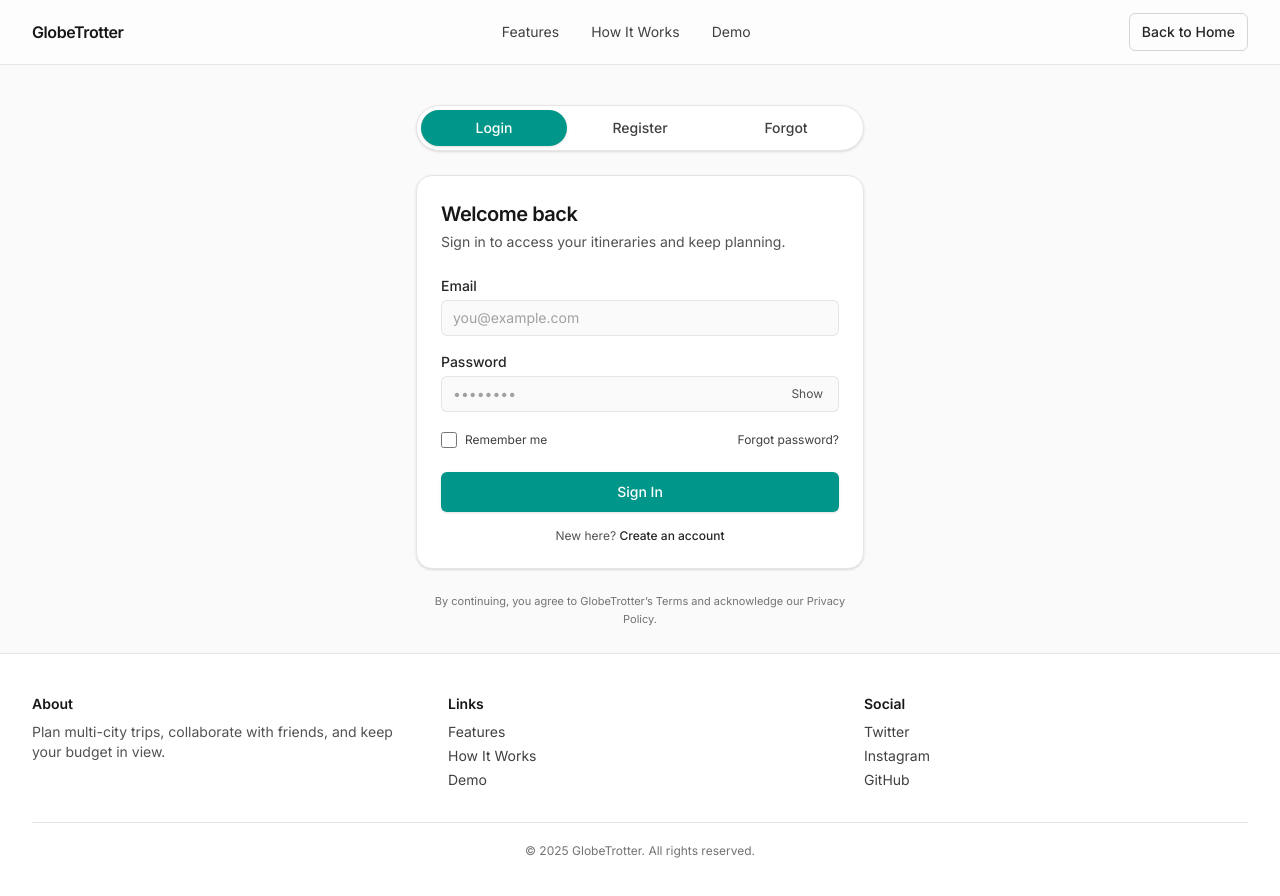
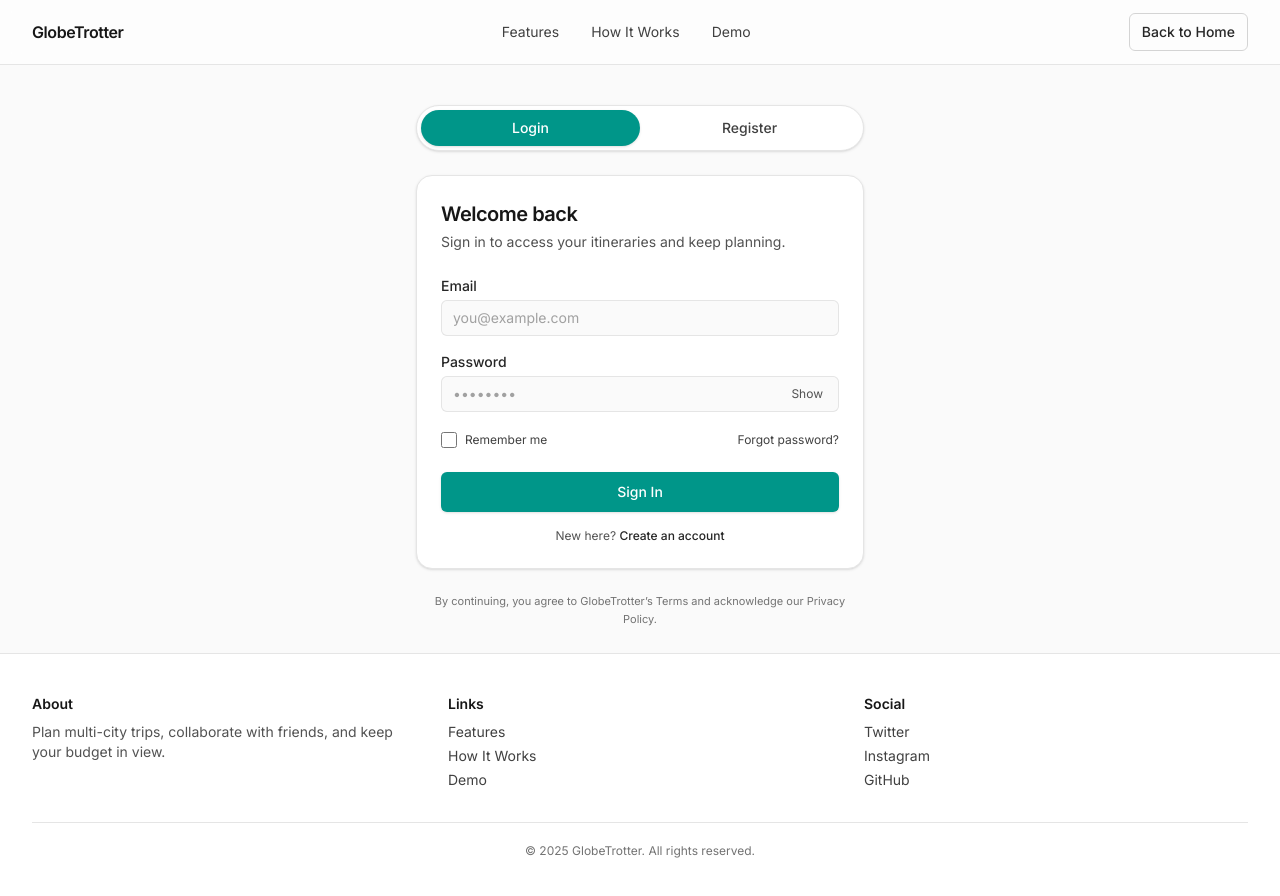
Before and after one commit to outtouniverse/Odoo_Final, a React (Vite) app in the folder frontend/: page /login in a window 1280 px wide. Shown: the top 896 px of the page. Built offline with nearby package versions, Linux system fonts and the light colour scheme.

Commit message:
for showing/hiding password reset inline and adjusted button actions accordingly.

```diff
--- a/frontend/src/pages/Auth.tsx
+++ b/frontend/src/pages/Auth.tsx
@@ -18,13 +18,14 @@ export default function Auth() {
   const [showPassword, setShowPassword] = useState(false)
   const [message, setMessage] = useState<string | null>(null)
   const [error, setError] = useState<string | null>(null)
+  const [showForgotInline, setShowForgotInline] = useState(false)
 
   const router = useRouter()
   const title = useMemo(() => {
-    if (mode === 'login') return 'Welcome back'
+    if (mode === 'login') return showForgotInline ? 'Reset your password' : 'Welcome back'
     if (mode === 'register') return 'Create your account'
     return 'Reset your password'
-  }, [mode])
+  }, [mode, showForgotInline])
 
   function validateEmail(email: string) {
     return /.+@.+\..+/.test(email)
@@ -98,10 +99,10 @@ export default function Auth() {
       <main className="mx-auto max-w-7xl px-4 sm:px-6 lg:px-8">
         <div className="mx-auto mt-10 max-w-md">
           <div className="mb-6 rounded-full border border-neutral-200 bg-white p-1 shadow-sm">
-            <div className="grid grid-cols-3 text-sm font-medium text-neutral-700">
+            <div className="grid grid-cols-2 text-sm font-medium text-neutral-700">
               <button
                 type="button"
-                onClick={() => setMode('login')}
+                onClick={() => { setMode('login'); setShowForgotInline(false); }}
                 className={`rounded-full px-3 py-2 transition ${mode === 'login' ? 'bg-teal-600 text-white shadow-sm' : 'hover:bg-neutral-50'}`}
                 aria-pressed={mode === 'login'}
               >
@@ -109,19 +110,11 @@ export default function Auth() {
               </button>
               <button
                 type="button"
-                onClick={() => setMode('register')}
+                onClick={() => { setMode('register'); setShowForgotInline(false); }}
                 className={`rounded-full px-3 py-2 transition ${mode === 'register' ? 'bg-teal-600 text-white shadow-sm' : 'hover:bg-neutral-50'}`}
                 aria-pressed={mode === 'register'}
               >
                 Register
-              </button>
-              <button
-                type="button"
-                onClick={() => setMode('forgot')}
-                className={`rounded-full px-3 py-2 transition ${mode === 'forgot' ? 'bg-teal-600 text-white shadow-sm' : 'hover:bg-neutral-50'}`}
-                aria-pressed={mode === 'forgot'}
-              >
-                Forgot
               </button>
             </div>
           </div>
@@ -129,9 +122,9 @@ export default function Auth() {
           <div className="rounded-2xl border border-neutral-200 bg-white p-6 shadow-sm">
             <h1 className="text-xl font-semibold tracking-tight text-neutral-900">{title}</h1>
             <p className="mt-1 text-sm text-neutral-600">
-              {mode === 'login' && 'Sign in to access your itineraries and keep planning.'}
+              {mode === 'login' && !showForgotInline && 'Sign in to access your itineraries and keep planning.'}
               {mode === 'register' && 'Set up your GlobeTrotter account to start building trips.'}
-              {mode === 'forgot' && 'We’ll email you a link to reset your password.'}
+              {mode === 'login' && showForgotInline && 'We’ll email you a link to reset your password.'}
             </p>
 
             {message && (
@@ -145,7 +138,7 @@ export default function Auth() {
               </div>
             )}
 
-            {mode === 'login' && (
+            {mode === 'login' && !showForgotInline && (
               <form onSubmit={onSubmitLogin} className="mt-6 space-y-4">
                 <div>
                   <label htmlFor="login-email" className="mb-1 block text-sm font-medium text-neutral-800">Email</label>
@@ -186,7 +179,7 @@ export default function Auth() {
                     <input id="remember" type="checkbox" className="h-4 w-4 rounded border-neutral-300 text-teal-600 focus:ring-teal-500" />
                     <label htmlFor="remember" className="text-xs text-neutral-700">Remember me</label>
                   </div>
-                  <button type="button" onClick={() => setMode('forgot')} className="text-xs text-neutral-700 hover:text-neutral-900">Forgot password?</button>
+                  <button type="button" onClick={() => setShowForgotInline(true)} className="text-xs text-neutral-700 hover:text-neutral-900">Forgot password?</button>
                 </div>
                 <div className="pt-2">
                   <button type="submit" className="inline-flex w-full items-center justify-center rounded-md bg-teal-600 px-4 py-2.5 text-sm font-medium text-white shadow-sm transition-colors hover:bg-teal-700 focus-visible:outline-none focus-visible:ring-2 focus-visible:ring-teal-500 focus-visible:ring-offset-2">Sign In</button>
@@ -246,7 +239,7 @@ export default function Auth() {
               </form>
             )}
 
-            {mode === 'forgot' && (
+            {mode === 'login' && showForgotInline && (
               <form onSubmit={onSubmitForgot} className="mt-6 space-y-4">
                 <div>
                   <label htmlFor="forgot-email" className="mb-1 block text-sm font-medium text-neutral-800">Email</label>
@@ -265,7 +258,7 @@ export default function Auth() {
                 </div>
                 <p className="text-center text-xs text-neutral-600">
                   Remembered your password?{' '}
-                  <button type="button" onClick={() => setMode('login')} className="font-medium text-neutral-800 underline-offset-2 hover:underline">Back to sign in</button>
+                  <button type="button" onClick={() => setShowForgotInline(false)} className="font-medium text-neutral-800 underline-offset-2 hover:underline">Back to sign in</button>
                 </p>
               </form>
             )}
```
Also changed, not shown: 2 other files (tests, documents, lock files or other folders).
